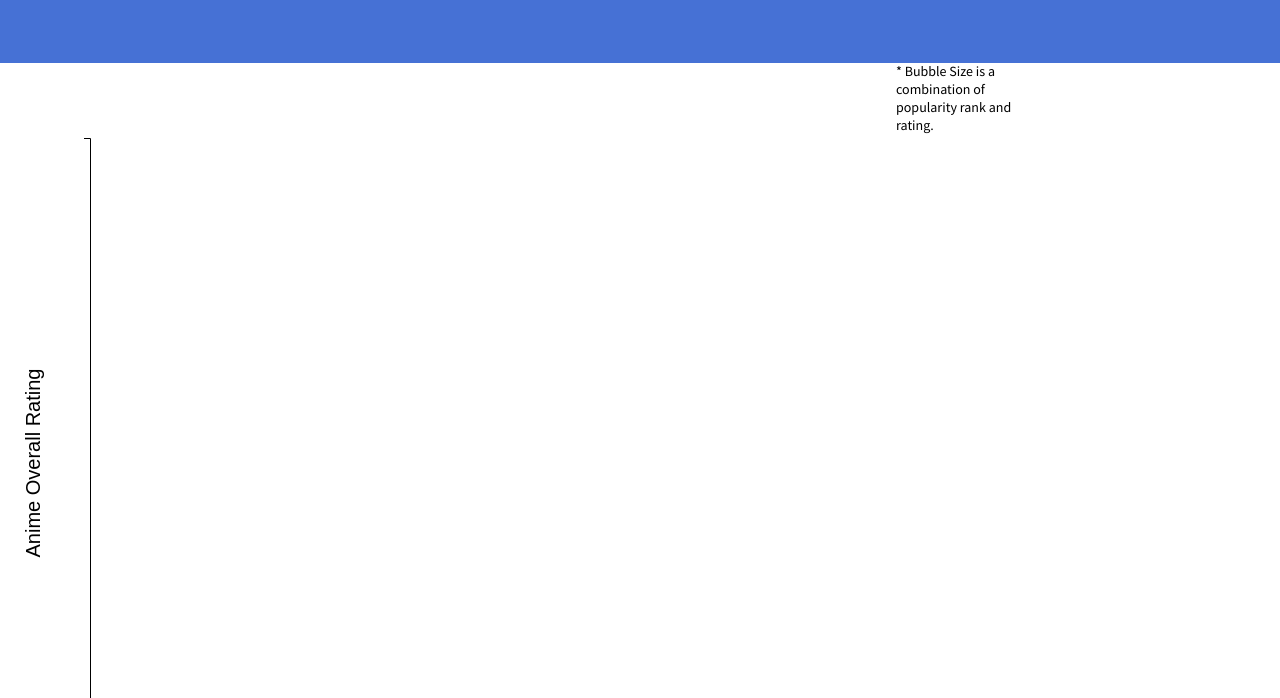
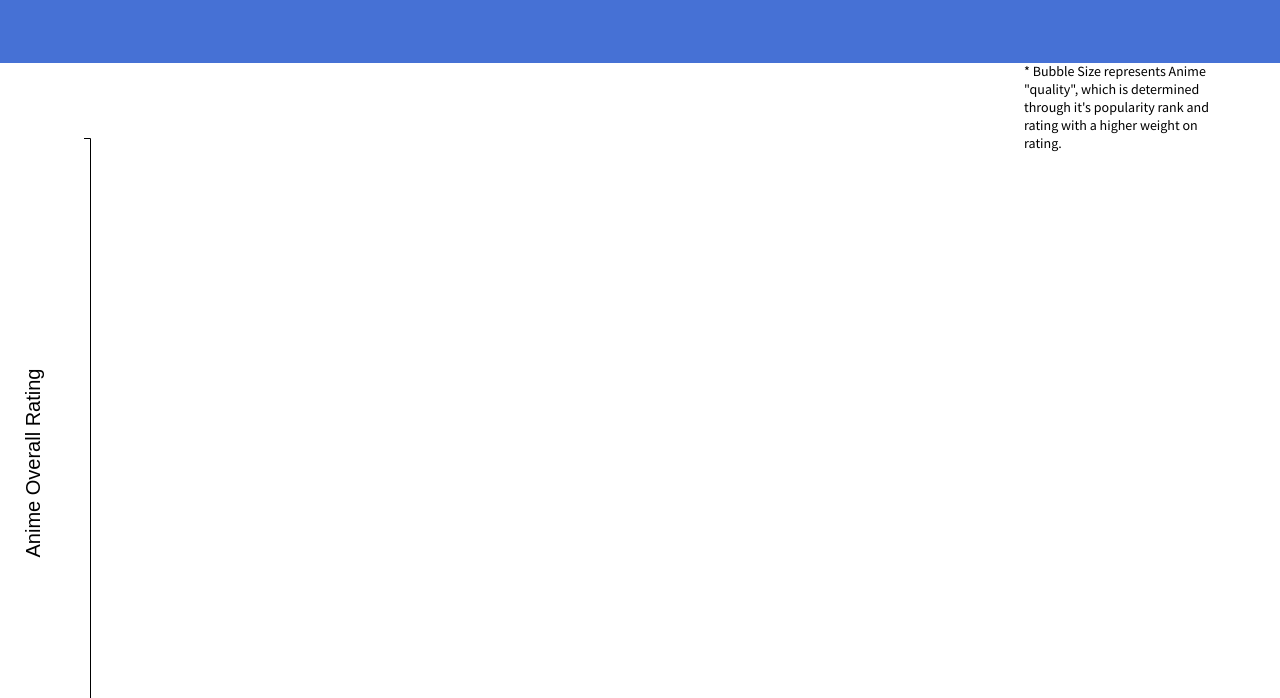
Before and after one commit to hongyang90/AniPlot, a website built with webpack: page dist/index.html in a window 1280 px wide. Shown: the part 102-800 px from the top of the page. Built offline with nearby package versions, Linux system fonts and the light colour scheme; files whose address does not match are found by name; what d3-tip would draw is missing.

Commit message:
Add favicon and reword legend

```diff
--- a/dist/index.css
+++ b/dist/index.css
@@ -210,8 +210,8 @@ circle {
 .legend {
     position: absolute;
     top: 16%;
-    left: 70%;
-    width: 10%;
+    left: 80%;
+    width: 200px;
     font-size: 14px;
 
 }
--- a/dist/index.html
+++ b/dist/index.html
@@ -4,6 +4,7 @@
     <meta charset="utf-8">
     <title>AniPlot</title>
     <meta name="viewport" content="width=device-width, initial-scale=1">
+    <link rel="icon" href="https://static1.squarespace.com/static/55137a13e4b0a141a9a7b507/5518c40ce4b0ef9291b6c872/5518ca05e4b090722fb4a80d/1427687942215/AP_Icon_color.png?format=1000w">
     <link rel="stylesheet" href="https://use.fontawesome.com/releases/v5.7.2/css/all.css"
         integrity="sha384-fnmOCqbTlWIlj8LyTjo7mOUStjsKC4pOpQbqyi7RrhN7udi9RwhKkMHpvLbHG9Sr" crossorigin="anonymous">
     <link href="https://fonts.googleapis.com/css?family=Source+Sans+Pro" rel="stylesheet">
@@ -18,7 +19,7 @@
             <div class="titlesub">AniPlot</div>
             <p>A D3 data visualization project comparing the top 100 most popular anime against their ratings</p>
         </div>
-        <div class="legend">* Bubble Size is a combination of popularity rank and rating.</div>
+        <div class="legend">* Bubble Size represents Anime "quality", which is determined through it's popularity rank and rating with a higher weight on rating.</div>
         <svg width="1300" height="800"></svg>
         <div id='plot'></div>
         <div class="footer">
```
